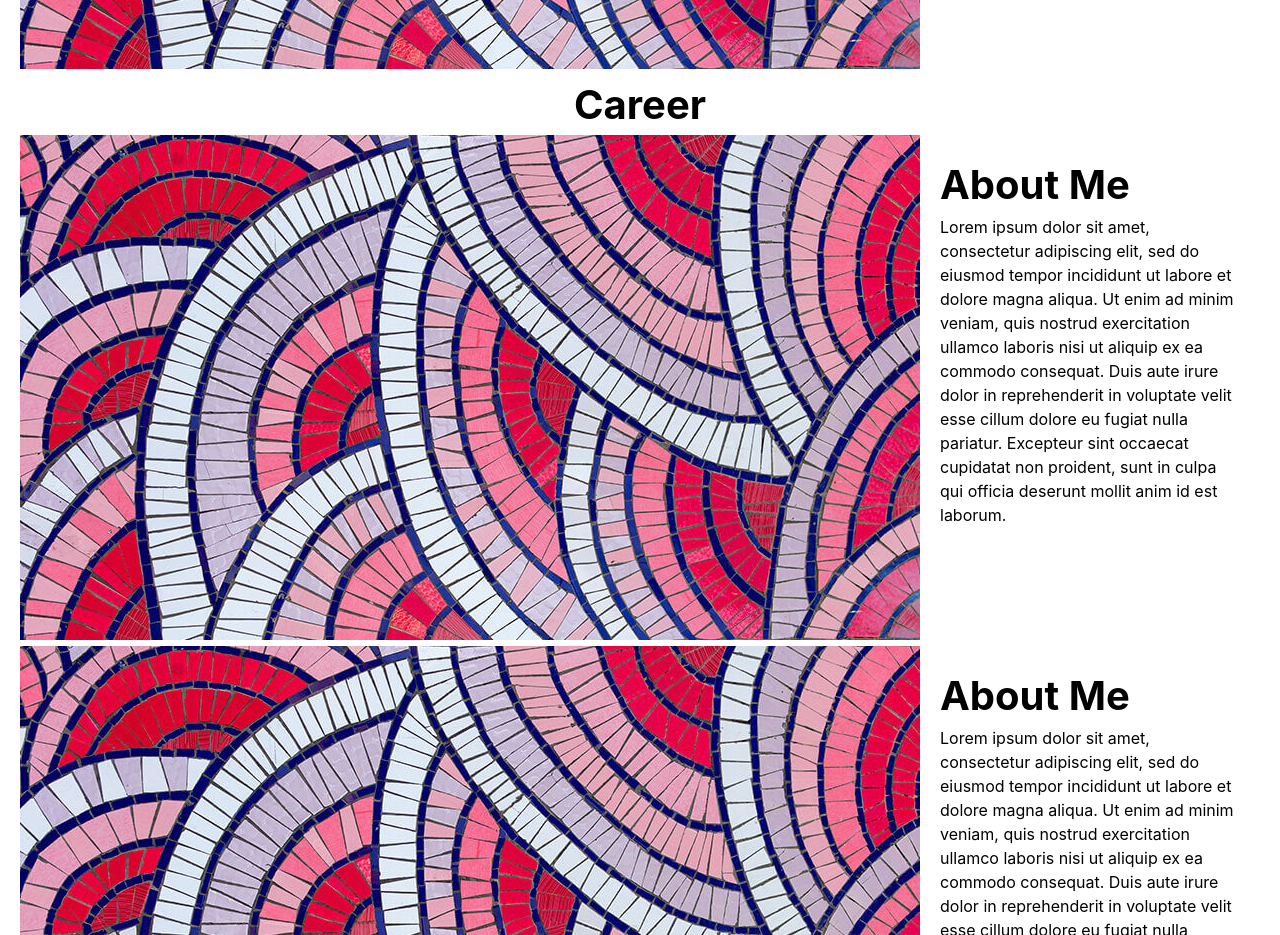
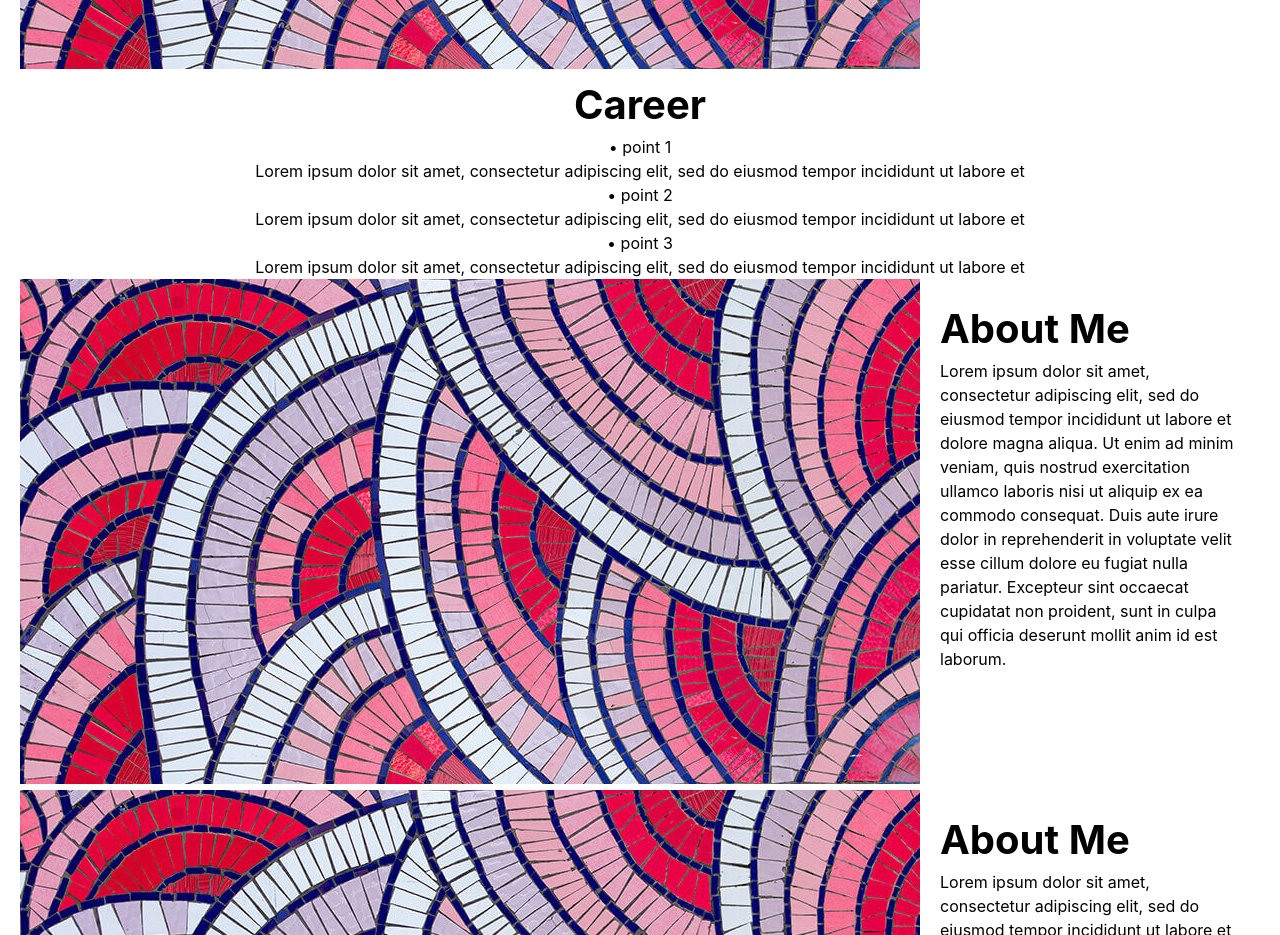
Before and after one commit to LeonTan828/personal-website-2.0, a React (Vite) app: page / in a window 1280 px wide. Shown: the part 900-1835 px from the top of the page. Built offline with nearby package versions, Linux system fonts and the light colour scheme.

Commit message:
make and display BulletPoint component

```diff
--- a/src/components/InfoSections/components/Bullets.tsx
+++ b/src/components/InfoSections/components/Bullets.tsx
@@ -15,9 +15,27 @@ function Bullets({title, body}: BulletsProp) {
   return (
     <div className='bullets'>
       <div className='title'>{title}</div>
-      <div className='body'>{}</div>
+      <div className='body'>
+        {body.map((bulletEntry) => {
+          const { bulletPoint, desc } = bulletEntry;
+
+          return <BulletPoint
+                  bulletPoint={bulletPoint}
+                  desc={desc}
+                />;
+        })}
+      </div>
     </div>
   );
 };
 
+function BulletPoint({bulletPoint, desc}: bodyJSON) {
+  return (
+    <>
+      <div>&#x2022; {bulletPoint}</div>
+      <div>{desc}</div>
+    </>
+  );
+}
+
 export default Bullets;
```
